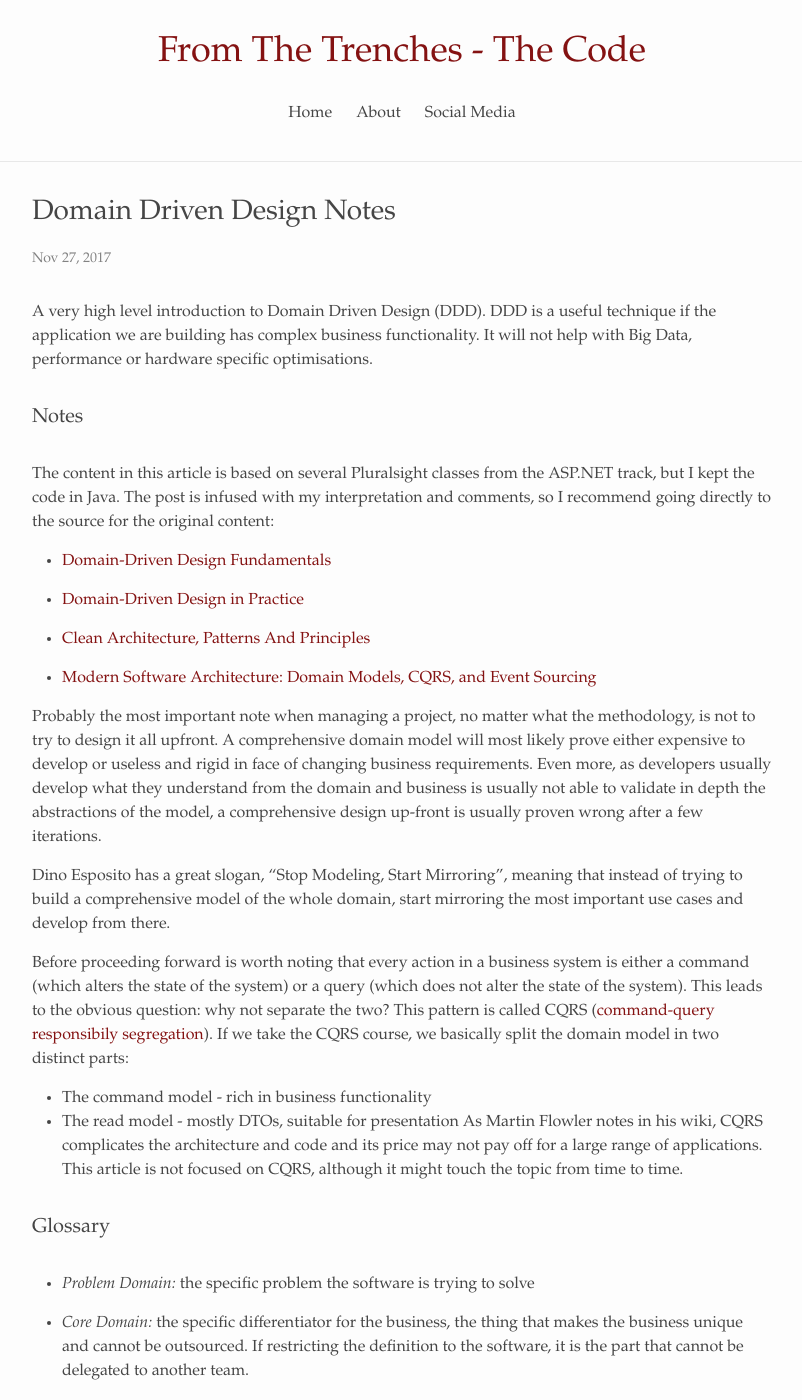
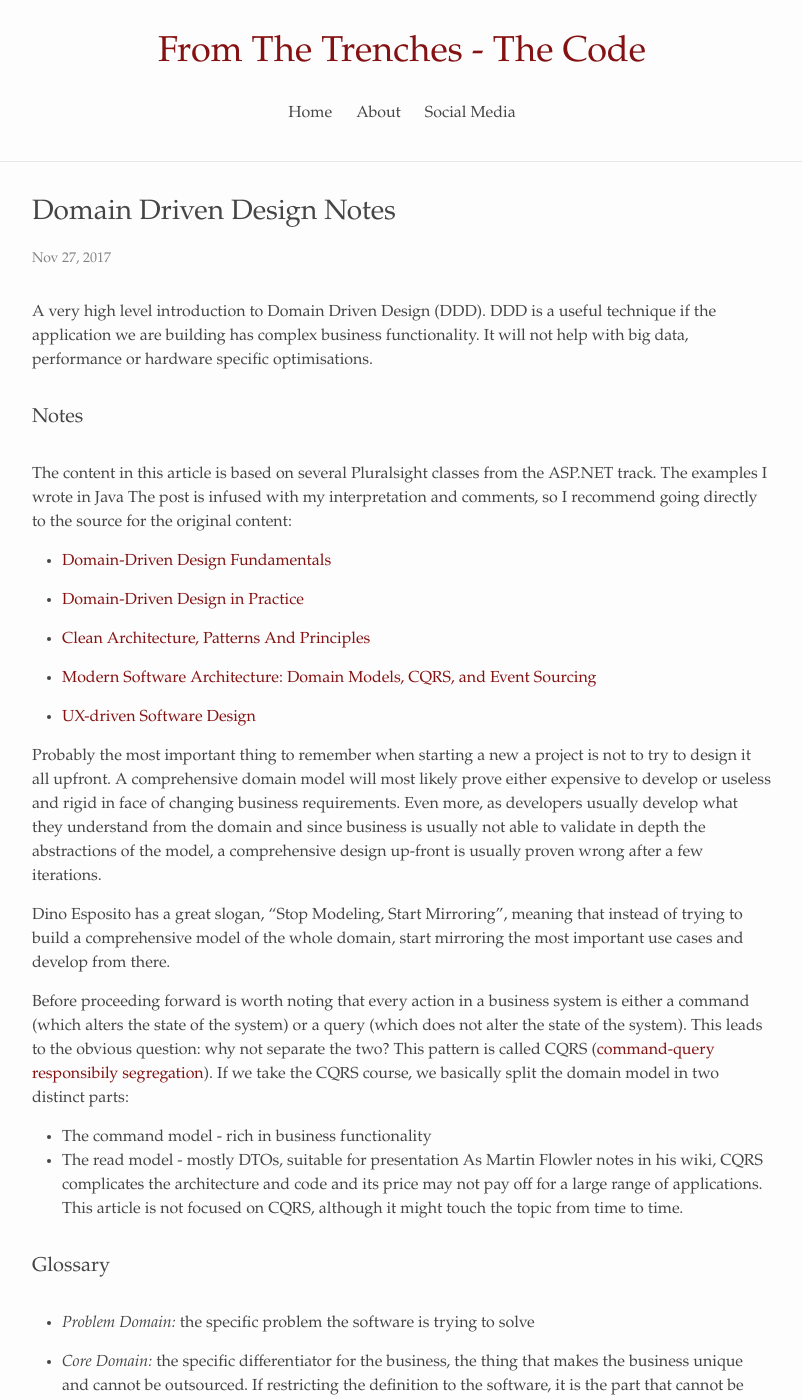
Before and after one commit to alexandrugris/my-jekyll-tech-blog, a Jekyll site: the page built from MyBlog/_posts/2017-11-27-domain-driven-design-notes.markdown, in a window 1280 px wide and 1400 px high. Shown: the whole window, without its empty margins (238-1040 px from the left). Built offline with Jekyll 4.4.1, drawn with Linux system fonts in a browser that asks for light colours; some of the changed text lies outside the part shown.

Commit message:
Brushed up and finished (again)

`````diff
--- a/MyBlog/_posts/2017-11-27-domain-driven-design-notes.markdown
+++ b/MyBlog/_posts/2017-11-27-domain-driven-design-notes.markdown
@@ -4,11 +4,11 @@
 date:   2017-11-27 13:15:16 +0200
 categories: architecture
 ---
-A very high level introduction to Domain Driven Design (DDD). DDD is a useful technique if the application we are building has complex business functionality. It will not help with Big Data, performance or hardware specific optimisations.
+A very high level introduction to Domain Driven Design (DDD). DDD is a useful technique if the application we are building has complex business functionality. It will not help with big data, performance or hardware specific optimisations.
 
 ### Notes
 
-The content in this article is based on several Pluralsight classes from the ASP.NET track, but I kept the code in Java. The post is infused with my interpretation and comments, so I recommend going directly to the source for the original content:
+The content in this article is based on several Pluralsight classes from the ASP.NET track. The examples I wrote in Java The post is infused with my interpretation and comments, so I recommend going directly to the source for the original content:
 
 - [Domain-Driven Design Fundamentals](https://app.pluralsight.com/library/courses/domain-driven-design-fundamentals/table-of-contents)
 
@@ -18,7 +18,9 @@
 
 - [Modern Software Architecture: Domain Models, CQRS, and Event Sourcing](https://app.pluralsight.com/library/courses/modern-software-architecture-domain-models-cqrs-event-sourcing/table-of-contents)
 
-Probably the most important note when managing a project, no matter what the methodology, is not to try to design it all upfront. A comprehensive domain model will most likely prove either expensive to develop or useless and rigid in face of changing business requirements. Even more, as developers usually develop what they understand from the domain and business is usually not able to validate in depth the abstractions of the model, a comprehensive design up-front is usually proven wrong after a few iterations.
+- [UX-driven Software Design](https://www.pluralsight.com/courses/ux-driven-software-design)
+
+Probably the most important thing to remember when starting a new a project is not to try to design it all upfront. A comprehensive domain model will most likely prove either expensive to develop or useless and rigid in face of changing business requirements. Even more, as developers usually develop what they understand from the domain and since business is usually not able to validate in depth the abstractions of the model, a comprehensive design up-front is usually proven wrong after a few iterations.
 
 Dino Esposito has a great slogan, "Stop Modeling, Start Mirroring", meaning that instead of trying to build a comprehensive model of the whole domain, start mirroring the most important use cases and develop from there.
 
@@ -72,24 +72,24 @@
  - Start with the core domain.
  - Don't introduce several bounded contexts upfront. Start with only one.
  - Look for hidden abstractions; refactor.
- - Prefer value objects to entities. Try to put most of the business logic in value objects. Entities act like wrappers upon them.
+ - Prefer value objects to entities. Try to put as much as possible of the business logic in value objects.
  - Extend to other bounded contexts.
+
+ ### Testing the domain
+
+ When experimenting with the model, it might be feasible not to write tests at first. A lot of refactoring goes on in the beginning and TDD would only make refarctoring harder. However, once the code becomes pretty stable and we ar happy with our abstractions, we can add remaining tests and switch back to TDD.
 
  ### Entities and Value Objects
 
- *Entities* have identifier identity, meaning that two entities with the same identifier are equal. IDs are mandatory for entities.
+*Entities* have identifier identity, meaning that two entities with the same identifier are equal. IDs are mandatory for entities.
 
- *Value objects* have structural identity. Equality means that all their fields have equal values. They don't have IDs.
+*Value objects* have structural identity. Equality means that all their fields have equal values. They don't have IDs.
 
- It makes sense to have a base class for entities and a base class for value objects.
+It makes sense to have a base class for entities and a base class for value objects.
 
 Because the Value Objects do not have a lifetime different from that of the Entity that holds them (and they don't have an ID), they should be serialized in the same table as the Entity itself. A good analogy is with an integer; we would not create a separate table to store integers.
 
-Examples below are from a DDD SnackMachine application implementation. Please look at the code and note the type of code each class contains. Low level algorthms in Value Objects and higher level orchestration in the Entity.
-
-*Entities and Value Objects*
-
-This is an Entity. It can be uniquely identified and restored from the database. It has business functionality but, in most of the cases, orchestrates the value objects inside it. A lot of logic is stored inside Value Objects like, for instance, the management of banknotes and coins inside the machine.
+The example below is from a hypothetical DDD snack machine application implementation. Please note the type of code each class contains. Low level algorthms in Value Objects and higher level orchestration in the Entity. Entities can be uniquely identified and restored from the database. A lot of logic is stored inside Value Objects like, for instance, the management of banknotes and coins inside the machine.
 
 ```java
 public class SnackMachine extends Entity<UUID> {
@@ -252,11 +252,7 @@
 
 If we are to take a purist approach, the IDs should be independent of the database or, at least, not come from an autoincrement column. IDs can be GUIDs (like in the example above) or come from other ID generation service that is independent of the storage layer. The problem with using autoincrement columns is twofold: once it allows the repository abstraction to leak in and, second, it violates the Unit Of Work pattern, which states that all changes should be committed to the database in one single short transaction.
 
-A clean design does not allow ORM-specific code to pollute the domain objects. This might create additional work for mapping between the DDD entity fields and the persisted entity fields (attention, wording overload), but the hope is that this separation will keep the architecture clean and independent of various underlying technologies. This would allow, for instance, to have a dedicated team working on the business logic, specialized in business processes, and another one on persistence, with specialists in optimized caching, DB queries, various ORMs.
-
-### Testing the domain
-
- When experimenting with the model, it might be feasible not to write tests at first. A lot of refactoring goes on in the beginning and TDD would only make refarctoring harder. However, once the code becomes pretty stable and we ar happy with our abstractions, we can add remaining tests and switch back to TDD.
+A clean design does not allow ORM-specific code to pollute the domain objects. This might create additional work for mapping between the DDD entity fields and the persisted entity fields (attention, wording overload), but the hope is that this separation will keep the architecture clean and independent of various underlying technologies. This would allow, for instance, to have a dedicated team working on the business logic, specialized in business processes, and another one on persistence, with specialists in optimized caching, databases and various ORMs.
 
 ### Aggregates
 
@@ -338,7 +334,7 @@
 
 In a CQRS application, there would be two repositories. One for handling commands (changes to the state of the system) and one for handling reads (read-only). These two repositories might reference two different undelying databases, each modelled so that it does its job best (updates vs reads).
 
-Below you can see the splitted repository:
+Below you can see an example of a splitted repository:
 
 ```java
 public class SnackMachineCommandsRepository extends Repository<UUID, SnackMachine>{
@@ -353,16 +349,14 @@
    // Returns read-only DTOs.
    // These could be used directly as view models
     public List<MoneyInSnackMachineDTO> getMoneyInEmptySnackMachines() {}
-
 }
-````
-
+```
 
 ### Bounded Contexts
 
 Bounded contexts can be viewed as namespaces for the ubiquitous language. The same term will usually have different meanings in two separate bounded contexts. They touch all layers of the onion architecture as their terminology will be reflected in UI, database model, domain model entities and application services. The relationship between bounded contexts is explicited in the context map.
 
-Subdomains and bounded contexts are best related to each other as 1:1. There is a distinction though; the subdomain is part of the problem space, while the bounded context is part of the solution space. The 1:1 requirement is not always possible. Imagine a situation in which we have the "Sales" subdomain composed of a legacy application and we need to add new functionality to it in terms of a totally new module. In this case we have a single subdomain but can opt to structure our solution as two bounded contexts separated by an anticorruption layer. Here are other rules of thumb for separating the bounded contexts:
+Subdomains and bounded contexts are best related to each other as 1:1. There is a distinction though; the subdomain is part of the problem space, while the bounded context is part of the solution space. The 1:1 requirement is not always possible. Imagine a situation in which we have the "Sales" subdomain composed of a legacy application and we need to add a new functionality to it in terms of a totally new module. In this case we have a single subdomain but can opt to structure our solution as two bounded contexts separated by an anticorruption layer. Here are some rules of thumb for separating the bounded contexts, independent of the subdomain:
 - Team size: 6 - 8 developers per bounded context max
 - Code size: code should "fit your head"; one developer shouldn't have any trouble understanding it all
 - There shouldn't be a situation where two teams work on a single bounded context
@@ -394,7 +388,7 @@
 
 Try to include as little information as possible in an event, preferably serializable and immutable, and independent of the domain model classes. This is because events may, at one point, pass the process boundaries when the application is distributed and because we don't want the order in which the event is handled to matter. We don't want to give the receivers the option to mutate the event. A good guideline is to only use primitive types when declaring a domain event.
 
-*A bad example*
+A bad example:
 
 ```java
 public class Person extends Entity<long>{
@@ -409,7 +403,7 @@
 }
 ```
 
-*A better example*
+A better example:
 
 ```java
 class Person extends Entity<long> {}
@@ -430,11 +424,11 @@
 
 Including the `ID` is debatable: can the `Person` be reteived by its ID by the downstream consumer? Is this event intended for the local bounded context or for consumption in another bounded context? If the answer is the latter, we may want to include different identification information in the event.
 
-*Event Transport*
+### Event Transport
 
-Events can be transported through in-memory data structures or through service busses if the destination is outside the boundaries of the current process. No matter what the transport is, it is good to think of the events as a mechanism for decoupling components and thus always ask yourself the question: what if the transport changes?
+Events can be transported through in-memory data structures or through service busses, if the destination is outside the boundaries of the current process. No matter what the transport is, it is good to think of  events as a mechanism for decoupling components and thus always ask yourself the question: what if the transport changes?
 
-*Implementation - simple, in memory, transport*
+Implementation, a simple, in memory, transport:
 
 ```java
 // marker interface
@@ -533,13 +527,13 @@
 }
 ```
 
-*The Unit Of Work Problem*
+### The Unit Of Work Problem
 
 This simple pattern for sending and handling events when they occur has a *major architectural issue* - it breaks the Unit Of Work pattern. For instance, what happens when we need to do a rollback before the Unit Of Work transaction is committed? Or, for some reason, the commit fails? As events have aready been submitted, it is impossible to roll them back as their processing causes ripples inside our Bounded Domain but also inside others, causing the system as a whole to enter an invalid state.
 
 A better way exits to preserve intact the Unit Of Work: split the event pipeline in *creation* (when the event occurs) and *dispatch* (after the UoW is committed successfully to the database). In the meantime, hold the events in an temporary list, on a per-unit-of-work instance or, if all commits are done through the aggregate roots, as it should be, on a per-aggregate root instance. If we take the aggregate root path, a good place to store the logic for queuing the events and dispatching them when the save transaction succeeds is the `AggregateRoot` base class.
 
-*Events vs Commands*
+## Events vs Commands
 
 - Commands: something you want do happen. Might not happen.
 - Events: something that already happend.
`````
Also changed, not shown: other parts of MyBlog/_posts/2017-11-27-domain-driven-design-notes.markdown (+3 -5 lines).
